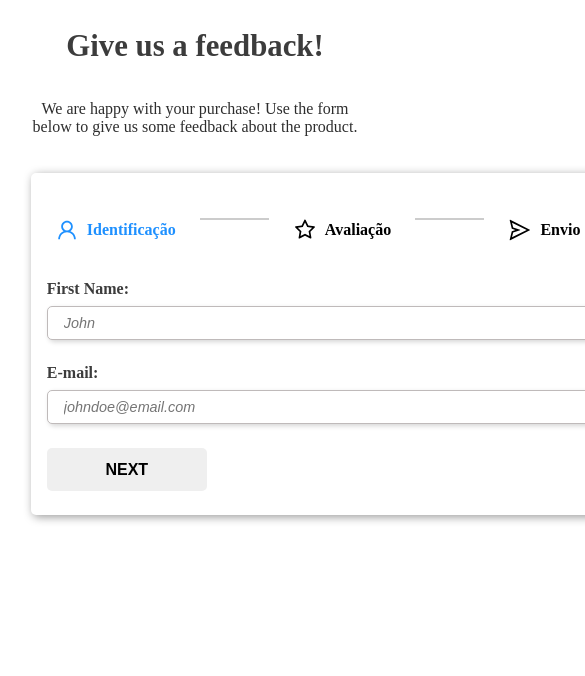
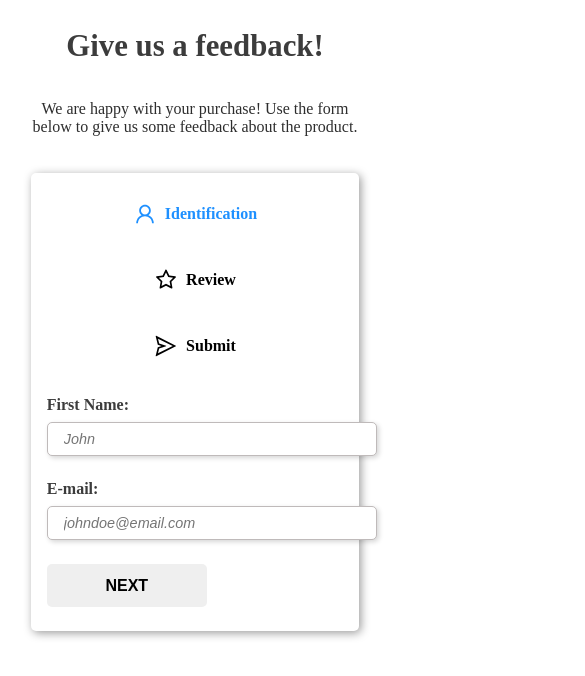
Before and after one commit to wagnnermorais/Front-end-immersion-ReactJS, a React (Vite) app in the folder React Projects/Multi Step Form/: page / in a window 390 px wide. Shown: the top 676 px of the page, 585 px wide, since content can reach past the window. Built offline with nearby package versions, Linux system fonts and the light colour scheme; the HTML template or start-up script is replaced by a standard one.

Commit message:
feat: creating responsive stepper component layout

```diff
--- a/React Projects/Multi Step Form/src/components/Stepper.jsx
+++ b/React Projects/Multi Step Form/src/components/Stepper.jsx
@@ -6,15 +6,15 @@ const Stepper = ({ currentStep }) => {
     <div className="stepper-container">
       <div className="stepper-box active">
         <AiOutlineUser />
-        <p>Identificação</p>
+        <p>Identification</p>
       </div>
       <div className={`stepper-box ${currentStep >= 1 ? "active" : ""}`}>
         <AiOutlineStar />
-        <p>Avaliação</p>
+        <p>Review</p>
       </div>
       <div className={`stepper-box ${currentStep >= 2 ? "active" : ""}`}>
         <AiOutlineSend />
-        <p>Envio</p>
+        <p>Submit</p>
       </div>
     </div>
   );
--- a/React Projects/Multi Step Form/styles/Components/Stepper.css
+++ b/React Projects/Multi Step Form/styles/Components/Stepper.css
@@ -3,7 +3,6 @@
   align-items: center;
   justify-content: center;
   position: relative;
-  z-index: 10;
   gap: 4.325rem;
 }
 
@@ -38,3 +37,21 @@
 .active {
   transition: 0.45s;
 }
+
+@media screen and (max-width: 650px) {
+  .stepper-container {
+    display: block;
+    width: 50%;
+    margin: 0 auto;
+  }
+
+  .stepper-container::after {
+    position: relative;
+  }
+
+  .stepper-box {
+    justify-content: center;
+    margin: 1rem auto 0;
+    padding: 0;
+  }
+}
```
